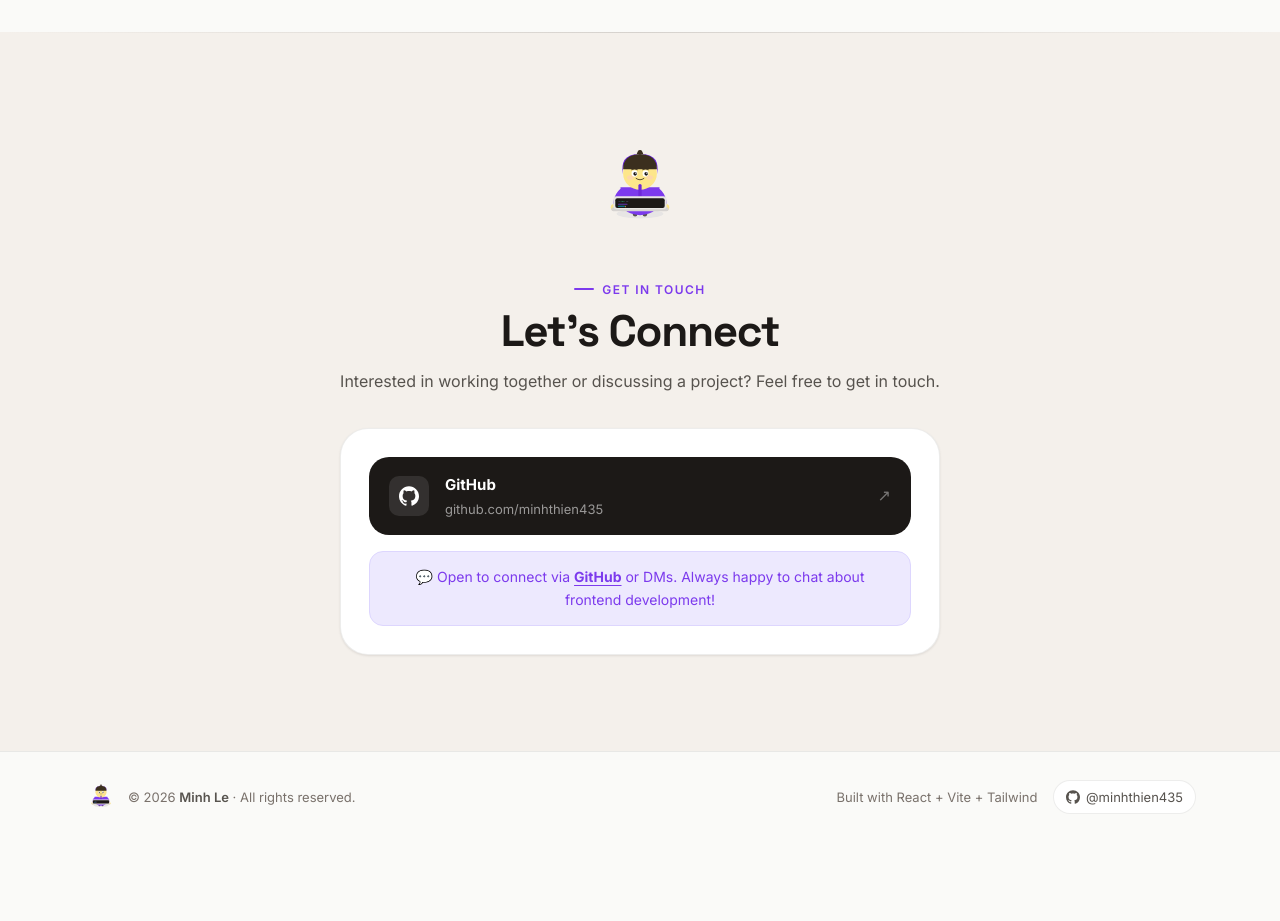
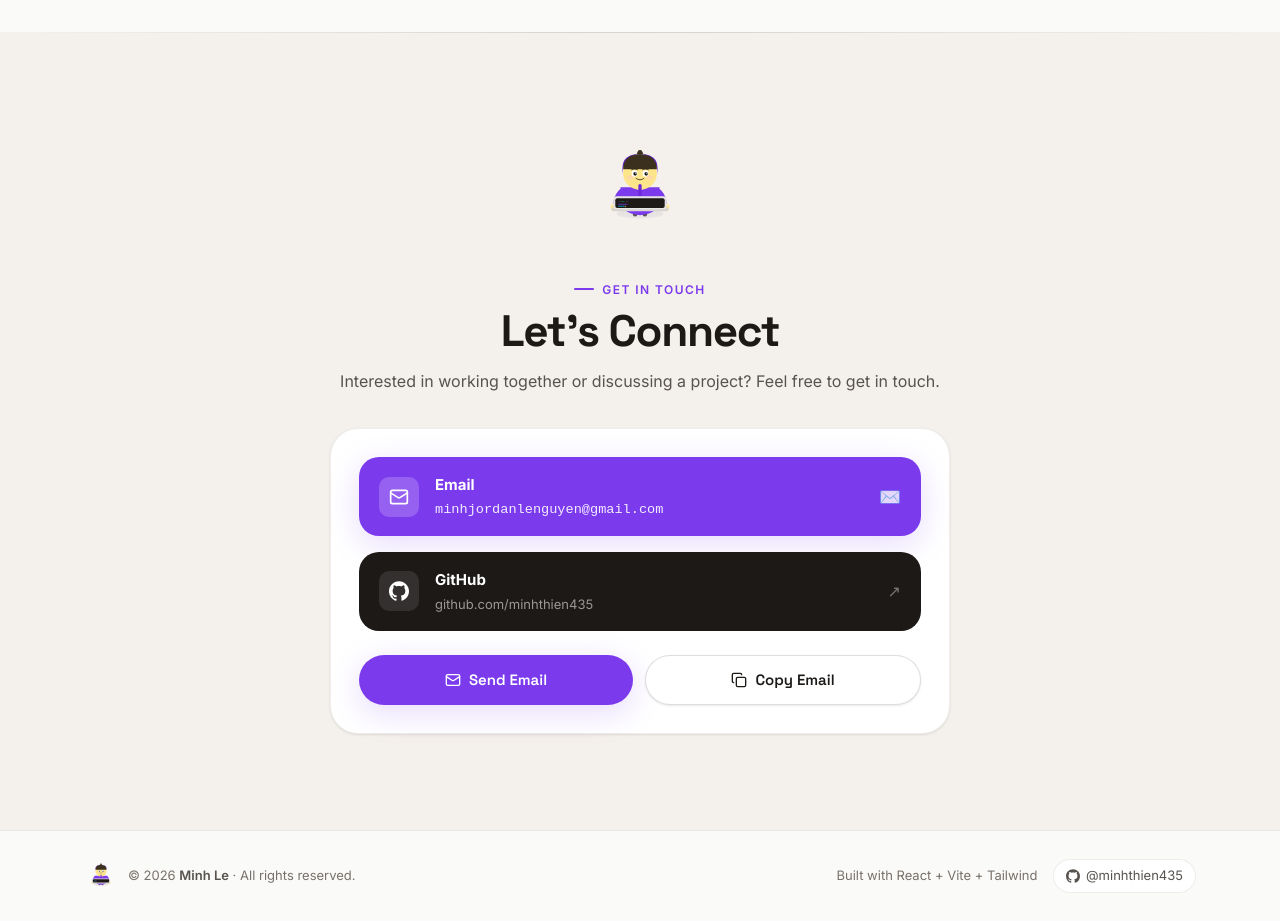
Before and after one commit to minhthien435/minhthien-portfolio, a React (Vite) app: page / in a window 1280 px wide. Shown: the part 5580-6501 px from the top of the page. Before the commit the page ends 6422 px from the top, so only its background shows below. Built offline with nearby package versions, Linux system fonts and the light colour scheme.

Commit message:
Add personal email contact card and copy email functionality

```diff
--- a/src/components/Contact/Contact.jsx
+++ b/src/components/Contact/Contact.jsx
@@ -1,3 +1,5 @@
+import { Mail, Copy, Check } from 'lucide-react';
+import { useState } from 'react';
 import { motion } from 'framer-motion';
 import GitHubIcon from '../icons/GitHubIcon';
 import { contact, personalInfo } from '../../data/portfolio';
@@ -11,6 +13,13 @@ const reveal = {
 
 export default function Contact() {
   const reduced = useReducedMotion();
+  const [copied, setCopied] = useState(false);
+
+  const handleCopyEmail = () => {
+    navigator.clipboard.writeText(personalInfo.email);
+    setCopied(true);
+    setTimeout(() => setCopied(false), 2000);
+  };
 
   return (
     <section id="contact" aria-label="Contact" style={{ background: 'var(--bg-cream)' }}>
@@ -22,7 +31,7 @@ export default function Contact() {
           whileInView={reduced ? false : 'visible'}
           viewport={{ once: true }}
           style={{
-            maxWidth: 600, margin: '0 auto', textAlign: 'center',
+            maxWidth: 620, margin: '0 auto', textAlign: 'center',
             display: 'flex', flexDirection: 'column', alignItems: 'center', gap: '2rem',
           }}
         >
@@ -45,7 +54,7 @@ export default function Contact() {
             </p>
           </div>
 
-          {/* Contact card */}
+          {/* Contact card container */}
           <div style={{
             width: '100%',
             background: 'var(--bg-white)',
@@ -57,6 +66,33 @@ export default function Contact() {
             gap: '1rem',
             boxShadow: 'var(--shadow-sm)',
           }}>
+            {/* Email contact row */}
+            <motion.a
+              href={`mailto:${personalInfo.email}`}
+              whileHover={{ scale: 1.02, y: -2 }}
+              whileTap={{ scale: 0.98 }}
+              style={{
+                display: 'flex', alignItems: 'center', gap: '1rem',
+                padding: '1rem 1.25rem',
+                borderRadius: 'var(--r-lg)',
+                background: 'var(--violet)',
+                textDecoration: 'none',
+                color: 'white',
+                boxShadow: 'var(--shadow-violet)',
+              }}
+            >
+              <div style={{ width: 40, height: 40, borderRadius: 10, background: 'rgba(255,255,255,0.2)', display: 'flex', alignItems: 'center', justifyContent: 'center', flexShrink: 0 }}>
+                <Mail size={20} color="white" />
+              </div>
+              <div style={{ textAlign: 'left', flex: 1, overflow: 'hidden' }}>
+                <p style={{ fontWeight: 700, fontSize: '0.9375rem', marginBottom: '0.1rem' }}>Email</p>
+                <p style={{ opacity: 0.9, fontSize: '0.85rem', wordBreak: 'break-all', fontFamily: 'monospace' }}>
+                  {personalInfo.email}
+                </p>
+              </div>
+              <span style={{ opacity: 0.8, fontSize: '1.1rem' }}>✉️</span>
+            </motion.a>
+
             {/* GitHub contact row */}
             <motion.a
               href={personalInfo.github}
@@ -71,7 +107,6 @@ export default function Contact() {
                 background: '#1C1917',
                 textDecoration: 'none',
                 color: 'white',
-                transition: 'transform 0.2s',
               }}
             >
               <div style={{ width: 40, height: 40, borderRadius: 10, background: 'rgba(255,255,255,0.1)', display: 'flex', alignItems: 'center', justifyContent: 'center', flexShrink: 0 }}>
@@ -84,21 +119,28 @@ export default function Contact() {
               <span style={{ marginLeft: 'auto', opacity: 0.4, fontSize: '1rem' }}>↗</span>
             </motion.a>
 
-            {/* Note */}
-            <div style={{
-              padding: '0.875rem 1rem',
-              borderRadius: 'var(--r-md)',
-              background: 'var(--violet-light)',
-              border: '1.5px solid var(--violet-mid)',
-              textAlign: 'center',
-            }}>
-              <p style={{ color: 'var(--violet)', fontSize: '0.875rem', lineHeight: 1.6 }}>
-                💬 Open to connect via{' '}
-                <a href={personalInfo.github} target="_blank" rel="noopener noreferrer" style={{ fontWeight: 700, color: 'var(--violet)', textDecoration: 'underline', textUnderlineOffset: '3px' }}>
-                  GitHub
-                </a>{' '}
-                or DMs. Always happy to chat about frontend development!
-              </p>
+            {/* Quick Actions */}
+            <div style={{ display: 'flex', gap: '0.75rem', marginTop: '0.5rem', justifyContent: 'center', flexWrap: 'wrap' }}>
+              <motion.a
+                whileHover={{ scale: 1.04 }}
+                whileTap={{ scale: 0.96 }}
+                href={`mailto:${personalInfo.email}`}
+                className="btn btn-primary"
+                style={{ flex: 1, minWidth: 160, justifyContent: 'center' }}
+              >
+                <Mail size={16} /> Send Email
+              </motion.a>
+
+              <motion.button
+                whileHover={{ scale: 1.04 }}
+                whileTap={{ scale: 0.96 }}
+                onClick={handleCopyEmail}
+                className="btn btn-outline"
+                style={{ flex: 1, minWidth: 160, justifyContent: 'center' }}
+              >
+                {copied ? <Check size={16} color="var(--green)" /> : <Copy size={16} />}
+                {copied ? 'Copied Email!' : 'Copy Email'}
+              </motion.button>
             </div>
           </div>
         </motion.div>
--- a/src/data/portfolio.js
+++ b/src/data/portfolio.js
@@ -15,6 +15,7 @@ export const personalInfo = {
   status: 'Second-year IT student',
   careerDirection: 'Frontend Development',
   english: 'IELTS 6.0',
+  email: 'minhjordanlenguyen@gmail.com',
   github: 'https://github.com/minhthien435',
   githubHandle: 'minhthien435',
 };
```
